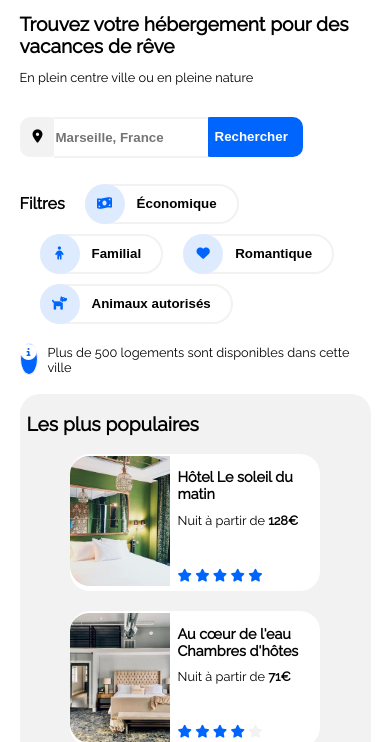
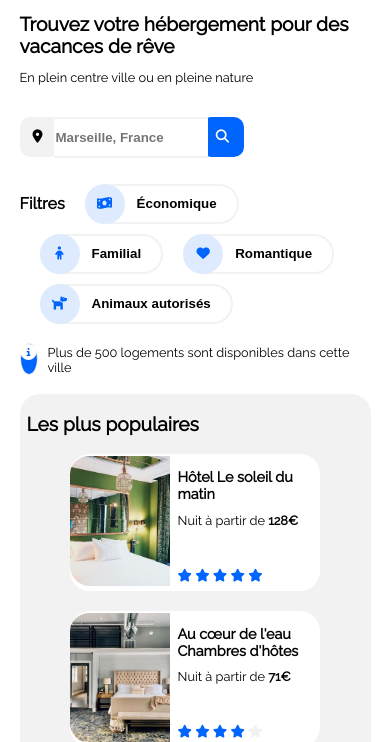
Before and after one commit to Ericwebdev10/ericgautier_2_07012020, a plain HTML site: page index.html in a window 390 px wide. Shown: the part 102-844 px from the top of the page. Drawn offline with Linux system fonts and the light colour scheme.

Commit message:
Fix search button in resp.

```diff
--- a/index.css
+++ b/index.css
@@ -177,6 +177,37 @@ header p
     border-radius: 10px;
     position: relative; /*item appears in back */
     z-index: 1;         /*item appears in back */
+}
+
+#search_button_icon /* for responsive design : icon replace text "Rechercher" */
+{
+    visibility: hidden;
+    background-color:#0065fc;
+    border: none;
+    color: white;
+    font-weight: bold;
+    height: 40px;
+    float: left;
+    min-width: fit-content;
+    margin-left: -102px;
+    padding-right: 15px;
+    padding-left: 15px;
+    border-radius: 10px;
+    position: relative; /*item appears in back */
+    z-index: 1;         /*item appears in back */
+}
+
+@media all and (max-width: 767.95px) /*same as OC website breakpoint*/
+{
+    #search_button
+    {
+        visibility: hidden;
+    }
+
+    #search_button_icon
+    {
+        visibility: visible;
+    }
 }
 
 #header_filters
--- a/index.html
+++ b/index.html
@@ -36,7 +36,7 @@
                     <button id="search_map_icon" type="button" class="border red"><i class='fas fa-map-marker-alt'></i></button> <!--need script in head <script src='https://kit.fontawesome.com/a076d05399.js'></script>-->
                     <input id="search_input" type="text" class="border red" placeholder="Marseille, France" name="search">
                     <button id="search_button" type="submit" class="border red">Rechercher</button>
-                    <!--for responsive design : <i class="fas fa-search"></i>-->
+                    <button id="search_button_icon" type="submit" class="border red"><i class='fas fa-search'></i></button> <!--for responsive design : icon replace text "Rechercher"-->
                 </form>
             </div>
             <br>
```
